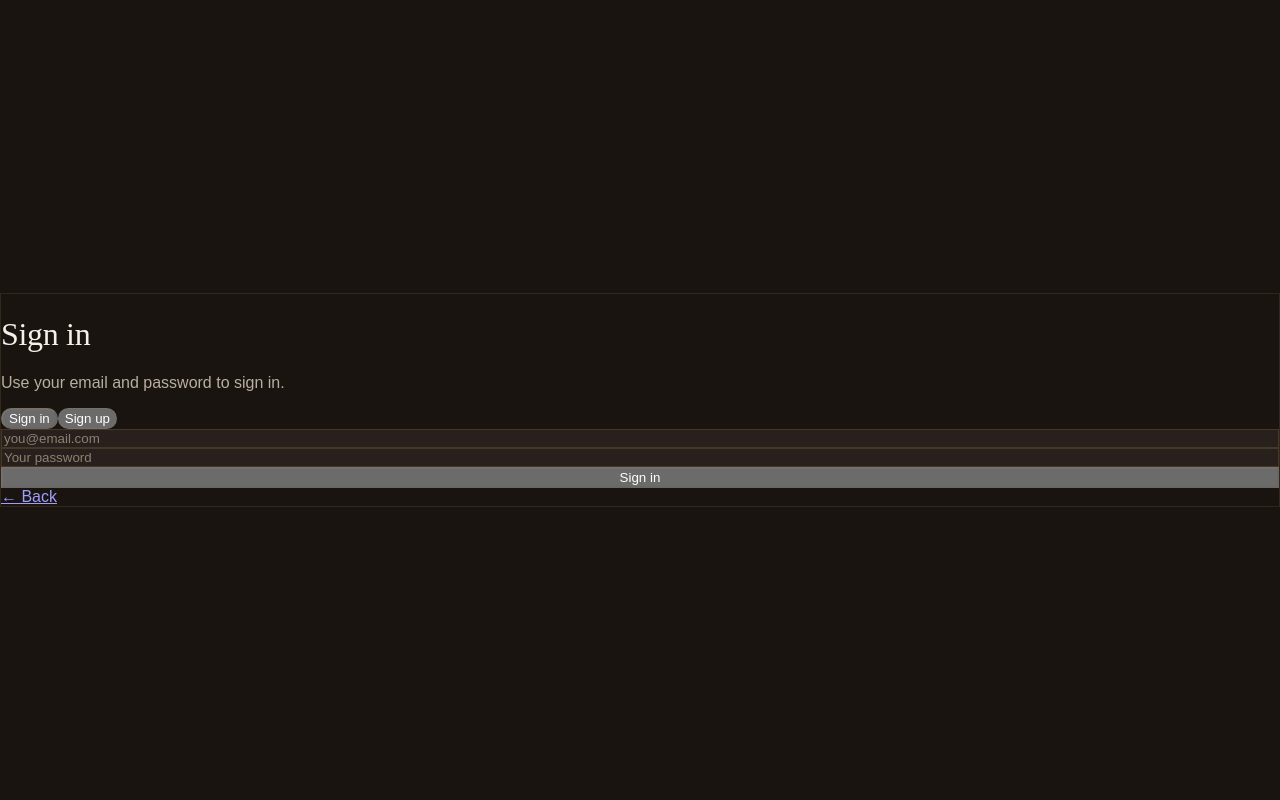
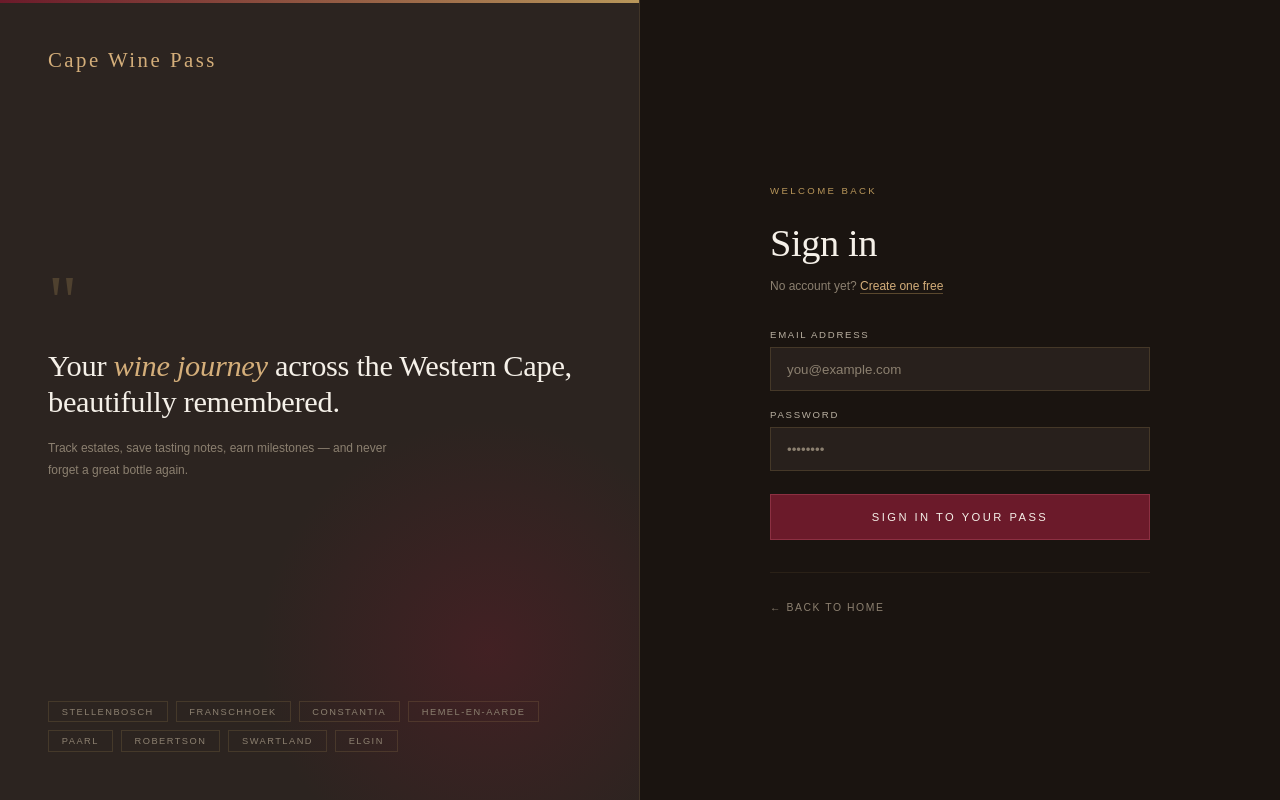
Before and after one commit to TheMassile/Cape-Wine-Pass, a Next.js app: page /login in a window 1280 px wide. Built offline with nearby package versions, Linux system fonts and the light colour scheme; no server answers.

Commit message:
luxury regions and login pages

```diff
--- a/app/login/page.tsx
+++ b/app/login/page.tsx
@@ -1,6 +1,7 @@
 "use client";
 
 import { useState } from "react";
+import Link from "next/link";
 import { supabase } from "../lib/supabaseClient";
 
 type Mode = "signin" | "signup";
@@ -9,175 +10,272 @@ export default function LoginPage() {
   const [mode, setMode] = useState<Mode>("signin");
   const [email, setEmail] = useState("");
   const [password, setPassword] = useState("");
-
-  const [status, setStatus] = useState<
-    "idle" | "working" | "error" | "success"
-  >("idle");
+  const [name, setName] = useState("");
+  const [status, setStatus] = useState<"idle" | "working" | "error" | "success">("idle");
   const [message, setMessage] = useState("");
 
   async function handleSubmit(e: React.FormEvent) {
     e.preventDefault();
+    const cleanEmail = email.trim().toLowerCase();
+    const cleanPassword = password;
 
-    const cleanedEmail = email.trim().toLowerCase();
-    const cleanedPassword = password;
-
-    if (!cleanedEmail) {
-      setStatus("error");
-      setMessage("Please enter your email address.");
-      return;
-    }
-
-    if (!cleanedPassword) {
-      setStatus("error");
-      setMessage("Please enter your password.");
-      return;
-    }
-
-    if (cleanedPassword.length < 6) {
-      setStatus("error");
-      setMessage("Password must be at least 6 characters.");
-      return;
-    }
+    if (!cleanEmail) { setStatus("error"); setMessage("Please enter your email address."); return; }
+    if (!cleanPassword) { setStatus("error"); setMessage("Please enter your password."); return; }
+    if (cleanPassword.length < 6) { setStatus("error"); setMessage("Password must be at least 6 characters."); return; }
 
     setStatus("working");
     setMessage("");
 
     if (mode === "signin") {
-      const { error } = await supabase.auth.signInWithPassword({
-        email: cleanedEmail,
-        password: cleanedPassword,
-      });
-
-      if (error) {
-        setStatus("error");
-        setMessage(error.message);
-        return;
-      }
-
+      const { error } = await supabase.auth.signInWithPassword({ email: cleanEmail, password: cleanPassword });
+      if (error) { setStatus("error"); setMessage(error.message); return; }
       window.location.replace("/regions");
       return;
     }
 
     const { error } = await supabase.auth.signUp({
-      email: cleanedEmail,
-      password: cleanedPassword,
+      email: cleanEmail,
+      password: cleanPassword,
+      options: { data: { full_name: name.trim() || undefined } }
     });
-
-    if (error) {
-      setStatus("error");
-      setMessage(error.message);
-      return;
+    if (error) { setStatus("error"); setMessage(error.message); return; }
+    setStatus("success");
+    setMessage("Account created! Check your inbox to confirm your email, then sign in.");
   }
 
-    setStatus("success");
-    setMessage(
-      "Account created. If email confirmation is enabled, please check your inbox before signing in."
-    );
-  }
+  const regions = ["Stellenbosch", "Franschhoek", "Constantia", "Hemel-en-Aarde", "Paarl", "Robertson", "Swartland", "Elgin"];
 
   return (
-    <main className="min-h-screen flex items-center justify-center p-6">
-      <div className="max-w-md w-full rounded-2xl border bg-white p-6 shadow-sm">
-        <h1 className="text-3xl font-semibold">
-          {mode === "signin" ? "Sign in" : "Sign up"}
+    <main style={{
+      minHeight: "100vh",
+      display: "grid",
+      gridTemplateColumns: "1fr 1fr",
+    }}>
+
+      {/* ── LEFT PANEL ── */}
+      <div style={{
+        background: "#2C2420",
+        borderRight: "1px solid rgba(184,150,90,0.15)",
+        display: "flex",
+        flexDirection: "column",
+        justifyContent: "space-between",
+        padding: "3rem",
+        position: "relative",
+        overflow: "hidden",
+      }}>
+        {/* Top accent line */}
+        <div style={{
+          position: "absolute", top: 0, left: 0, right: 0, height: "3px",
+          background: "linear-gradient(to right, #6B1A2A, #B8965A)",
+        }} />
+        {/* Glow */}
+        <div style={{
+          position: "absolute", bottom: "-100px", right: "-100px",
+          width: "500px", height: "500px",
+          background: "radial-gradient(ellipse, rgba(107,26,42,0.35) 0%, transparent 65%)",
+          pointerEvents: "none",
+        }} />
+
+        {/* Logo */}
+        <Link href="/" style={{
+          fontFamily: "'Cormorant Garamond', serif",
+          fontSize: "1.3rem", fontWeight: 400,
+          letterSpacing: "0.12em", color: "#D4AE7A",
+          textDecoration: "none", position: "relative", zIndex: 1,
+        }}>
+          Cape Wine Pass
+        </Link>
+
+        {/* Quote */}
+        <div style={{ position: "relative", zIndex: 1 }}>
+          <div style={{
+            fontFamily: "'Cormorant Garamond', serif",
+            fontSize: "4.5rem", lineHeight: 0.6,
+            color: "rgba(184,150,90,0.25)", marginBottom: "1.5rem",
+          }}>"</div>
+          <h2 style={{
+            fontFamily: "'Cormorant Garamond', serif",
+            fontSize: "1.9rem", fontWeight: 300,
+            color: "#F5F0E8", lineHeight: 1.2, marginBottom: "1rem",
+          }}>
+            Your <em style={{ fontStyle: "italic", color: "#D4AE7A" }}>wine journey</em> across the Western Cape, beautifully remembered.
+          </h2>
+          <p style={{ fontSize: "0.75rem", color: "#8C8070", lineHeight: 1.85, maxWidth: "340px" }}>
+            Track estates, save tasting notes, earn milestones — and never forget a great bottle again.
+          </p>
+        </div>
+
+        {/* Region tags */}
+        <div style={{ display: "flex", flexWrap: "wrap", gap: "0.5rem", position: "relative", zIndex: 1 }}>
+          {regions.map(r => (
+            <span key={r} style={{
+              fontSize: "0.58rem", letterSpacing: "0.16em",
+              textTransform: "uppercase", color: "#8C8070",
+              border: "1px solid rgba(184,150,90,0.18)",
+              padding: "0.3rem 0.8rem",
+            }}>{r}</span>
+          ))}
+        </div>
+      </div>
+
+      {/* ── RIGHT PANEL ── */}
+      <div style={{
+        display: "flex",
+        flexDirection: "column",
+        justifyContent: "center",
+        alignItems: "center",
+        padding: "4rem 3rem",
+        overflowY: "auto",
+      }}>
+        <div style={{ width: "100%", maxWidth: "380px" }}>
+
+          {/* Mode label */}
+          <div style={{
+            fontSize: "0.6rem", letterSpacing: "0.25em",
+            textTransform: "uppercase", color: "#B8965A",
+            marginBottom: "1rem",
+          }}>
+            {mode === "signin" ? "Welcome back" : "Get started free"}
+          </div>
+
+          <h1 style={{
+            fontFamily: "'Cormorant Garamond', serif",
+            fontSize: "2.4rem", fontWeight: 300,
+            color: "#F5F0E8", marginBottom: "0.5rem", lineHeight: 1.1,
+          }}>
+            {mode === "signin" ? "Sign in" : "Create your pass"}
           </h1>
 
-        <p className="mt-2 text-gray-600">
-          {mode === "signin"
-            ? "Use your email and password to sign in."
-            : "Create an account with your email and password."}
+          <p style={{ fontSize: "0.75rem", color: "#8C8070", marginBottom: "2rem", lineHeight: 1.7 }}>
+            {mode === "signin" ? "No account yet? " : "Already have an account? "}
+            <button
+              type="button"
+              onClick={() => { setMode(mode === "signin" ? "signup" : "signin"); setStatus("idle"); setMessage(""); }}
+              style={{
+                background: "none", border: "none", cursor: "pointer",
+                color: "#D4AE7A", fontSize: "0.75rem", padding: 0,
+                borderBottom: "1px solid rgba(184,150,90,0.4)",
+                fontFamily: "'Montserrat', sans-serif",
+              }}
+            >
+              {mode === "signin" ? "Create one free" : "Sign in"}
+            </button>
           </p>
 
-        <div className="mt-5 flex gap-2">
-          <button
-            type="button"
-            onClick={() => {
-              setMode("signin");
-              setStatus("idle");
-              setMessage("");
-            }}
-            className={`rounded-full px-4 py-2 text-sm font-medium transition ${
-              mode === "signin"
-                ? "bg-black text-white"
-                : "border border-gray-300 bg-white text-gray-800 hover:bg-gray-50"
-            }`}
-          >
-            Sign in
-          </button>
+          {/* Alert */}
+          {status === "error" && (
+            <div style={{
+              background: "rgba(192,57,43,0.15)", border: "1px solid rgba(192,57,43,0.3)",
+              color: "#E07070", padding: "0.85rem 1rem",
+              fontSize: "0.72rem", lineHeight: 1.6, marginBottom: "1.2rem",
+            }}>
+              {message}
+            </div>
+          )}
+          {status === "success" && (
+            <div style={{
+              background: "rgba(46,125,50,0.15)", border: "1px solid rgba(46,125,50,0.3)",
+              color: "#81C784", padding: "0.85rem 1rem",
+              fontSize: "0.72rem", lineHeight: 1.6, marginBottom: "1.2rem",
+            }}>
+              {message}
+            </div>
+          )}
 
-          <button
-            type="button"
-            onClick={() => {
-              setMode("signup");
-              setStatus("idle");
-              setMessage("");
-            }}
-            className={`rounded-full px-4 py-2 text-sm font-medium transition ${
-              mode === "signup"
-                ? "bg-black text-white"
-                : "border border-gray-300 bg-white text-gray-800 hover:bg-gray-50"
-            }`}
-          >
-            Sign up
-          </button>
+          <form onSubmit={handleSubmit} style={{ display: "flex", flexDirection: "column", gap: "1.1rem" }}>
+
+            {mode === "signup" && (
+              <div>
+                <label style={{ display: "block", fontSize: "0.6rem", letterSpacing: "0.18em", textTransform: "uppercase", color: "#B8AFA0", marginBottom: "0.45rem" }}>
+                  Your name
+                </label>
+                <input
+                  type="text"
+                  value={name}
+                  onChange={e => setName(e.target.value)}
+                  placeholder="First name"
+                  autoComplete="given-name"
+                  style={{ width: "100%", padding: "0.85rem 1rem" }}
+                />
               </div>
+            )}
 
-        <form onSubmit={handleSubmit} className="mt-6 space-y-3">
+            <div>
+              <label style={{ display: "block", fontSize: "0.6rem", letterSpacing: "0.18em", textTransform: "uppercase", color: "#B8AFA0", marginBottom: "0.45rem" }}>
+                Email address
+              </label>
               <input
                 type="email"
                 required
                 value={email}
-            onChange={(e) => setEmail(e.target.value)}
-            placeholder="you@email.com"
-            className="w-full rounded-lg border px-3 py-2"
+                onChange={e => setEmail(e.target.value)}
+                placeholder="you@example.com"
                 autoComplete="email"
+                style={{ width: "100%", padding: "0.85rem 1rem" }}
               />
+            </div>
 
+            <div>
+              <label style={{ display: "block", fontSize: "0.6rem", letterSpacing: "0.18em", textTransform: "uppercase", color: "#B8AFA0", marginBottom: "0.45rem" }}>
+                Password
+              </label>
               <input
                 type="password"
                 required
                 value={password}
-            onChange={(e) => setPassword(e.target.value)}
-            placeholder={
-              mode === "signin" ? "Your password" : "Create a password"
-            }
-            className="w-full rounded-lg border px-3 py-2"
-            autoComplete={
-              mode === "signin" ? "current-password" : "new-password"
-            }
+                onChange={e => setPassword(e.target.value)}
+                placeholder={mode === "signin" ? "••••••••" : "Min. 6 characters"}
+                autoComplete={mode === "signin" ? "current-password" : "new-password"}
+                style={{ width: "100%", padding: "0.85rem 1rem" }}
               />
+            </div>
 
             <button
               type="submit"
               disabled={status === "working"}
-            className="w-full rounded-lg bg-black px-4 py-2 text-white disabled:opacity-60"
+              style={{
+                width: "100%",
+                background: status === "working" ? "#4A0F1C" : "#6B1A2A",
+                color: "#F5F0E8",
+                border: "1px solid #8C3042",
+                padding: "1rem",
+                fontFamily: "'Montserrat', sans-serif",
+                fontSize: "0.7rem",
+                fontWeight: 500,
+                letterSpacing: "0.22em",
+                textTransform: "uppercase",
+                cursor: status === "working" ? "not-allowed" : "pointer",
+                opacity: status === "working" ? 0.7 : 1,
+                transition: "background 0.2s",
+                marginTop: "0.3rem",
+              }}
             >
               {status === "working"
-              ? mode === "signin"
-                ? "Signing in..."
-                : "Creating account..."
-              : mode === "signin"
-              ? "Sign in"
-              : "Create account"}
+                ? mode === "signin" ? "Signing in…" : "Creating your pass…"
+                : mode === "signin" ? "Sign in to your pass" : "Create my wine pass"}
             </button>
           </form>
 
-        {status === "error" && (
-          <div className="mt-4 rounded-lg border border-red-300 bg-red-50 p-3 text-sm text-red-700">
-            {message}
+          <div style={{ marginTop: "2rem", borderTop: "1px solid rgba(184,150,90,0.1)", paddingTop: "1.5rem" }}>
+            <Link href="/" style={{
+              fontSize: "0.65rem", letterSpacing: "0.15em",
+              color: "#8C8070", textDecoration: "none",
+              textTransform: "uppercase", transition: "color 0.2s",
+            }}>
+              ← Back to home
+            </Link>
           </div>
-        )}
+        </div>
+      </div>
 
-        {status === "success" && (
-          <div className="mt-4 rounded-lg border border-green-300 bg-green-50 p-3 text-sm text-green-700">
-            {message}
-          </div>
-        )}
-
-        <a className="mt-6 inline-block underline" href="/">
-          ← Back
-        </a>
-      </div>
+      {/* Responsive: stack on mobile */}
+      <style>{`
+        @media (max-width: 720px) {
+          main { grid-template-columns: 1fr !important; }
+          main > div:first-child { display: none !important; }
+          main > div:last-child { padding: 3rem 1.5rem !important; }
+        }
+      `}</style>
     </main>
   );
 }
```
Lines whose indentation alone changed are shown as unchanged.
